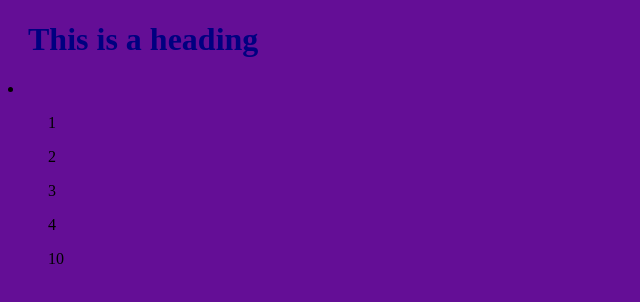
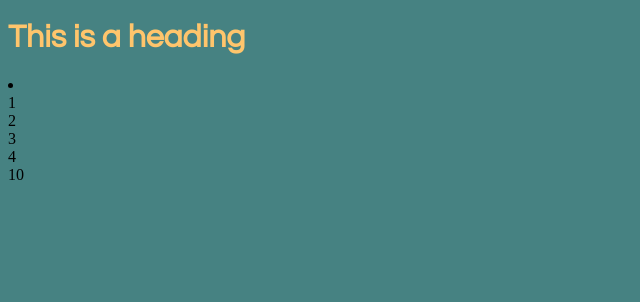
Before and after one commit to Elijahbotts/helloworld, a plain HTML site: page index.html in a window 1280 px wide. Shown: the whole page, without its empty margins (0-640 px from the left). Drawn offline with Linux system fonts and the light colour scheme.

Commit message:
Changed CSS

```diff
--- a/mystyle.css
+++ b/mystyle.css
@@ -1,8 +1,35 @@
 body {
-    background-color: rgb(100, 14, 150);
-  }
+  background-color: #468282;
+}
 
-  h1 {
-    color: navy;
-    margin-left: 20px;
-  }
+h1 {
+    color:#ffc56c;
+    font-family: "Century Gothic", arial;
+}
+
+p  {
+    color: #ffffff;
+    font-family: arial;
+}
+
+div {
+  width: 300px;
+  border: 15px solid green;
+  padding: 50px;
+  margin: 20px;
+}
+ul {
+    background-color: #dddddd
+    list-style-type: none;
+    margin: 0;
+    padding: 0;
+}
+li {
+  float: left;
+}
+
+/*a {
+/*  display: block;
+/*  padding: 8px;
+/*  background-color: #dddddd;
+/*}
```
